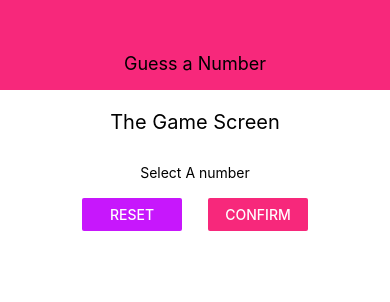
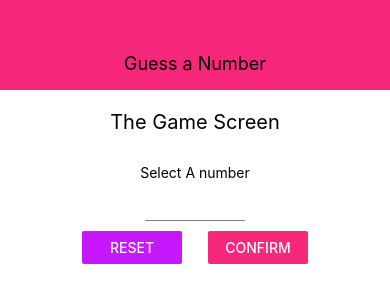
Before and after one commit to AdhamNour/guess_a_number_app, a React Native app: screen / in a window 390 px wide. Shown: the top 302 px of the page. Built offline with nearby package versions, Linux system fonts and the light colour scheme.

Commit message:
finished video 11 from module 4

```diff
--- /dev/null
+++ b/components/Input.js
@@ -0,0 +1,20 @@
+import React from 'react';
+import { TextInput,StyleSheet } from 'react-native'
+
+const Input = (props) => {
+    //NOTE: to myself, the props property on the right would overwrite the one on the left
+    return (
+        <TextInput {...props} style={{...props.style,...styles.Input}}  />
+     );
+}
+
+const styles = StyleSheet.create({
+    Input: {
+        height:30,
+        borderBottomColor:'gray',
+        borderBottomWidth:1,
+        marginVertical: 10
+    }
+})
+
+export default Input;
--- a/screens/StartGameScreen.js
+++ b/screens/StartGameScreen.js
@@ -1,7 +1,8 @@
 import React from "react";
-import { View, Text, StyleSheet, TextInput, Button } from "react-native";
+import { View, Text, StyleSheet, Button } from "react-native";
 
 import Card from "../components/Card";
+import Input from "../components/Input";
 import Colors from "../constants/colors"
 
 const StartGameScreen = () => {
@@ -10,7 +11,7 @@
       <Text style={styles.title}>The Game Screen</Text>
       <Card style={styles.inputContainer}>
         <Text>Select A number</Text>
-        <TextInput />
+        <Input style={styles.input} blurOnSubmit autoCapitalize='none' keyboardType='number-pad' maxLength={2}  />
         <View style={styles.buttonContainer}>
           <View style={styles.button}>
             <Button title="Reset" onPress={() => {}} color= {Colors.accentColor}/>
@@ -48,6 +49,10 @@
   },
   button: {
       width:100
+  },
+  input:{
+      width:100,
+      textAlign: "center",
   }
 });
 
```
